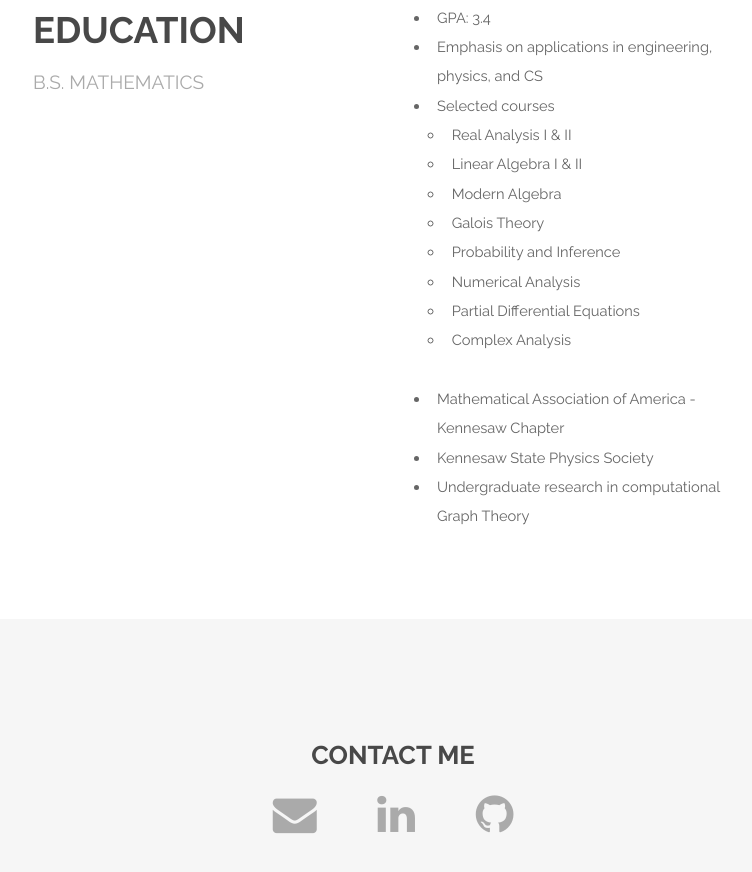
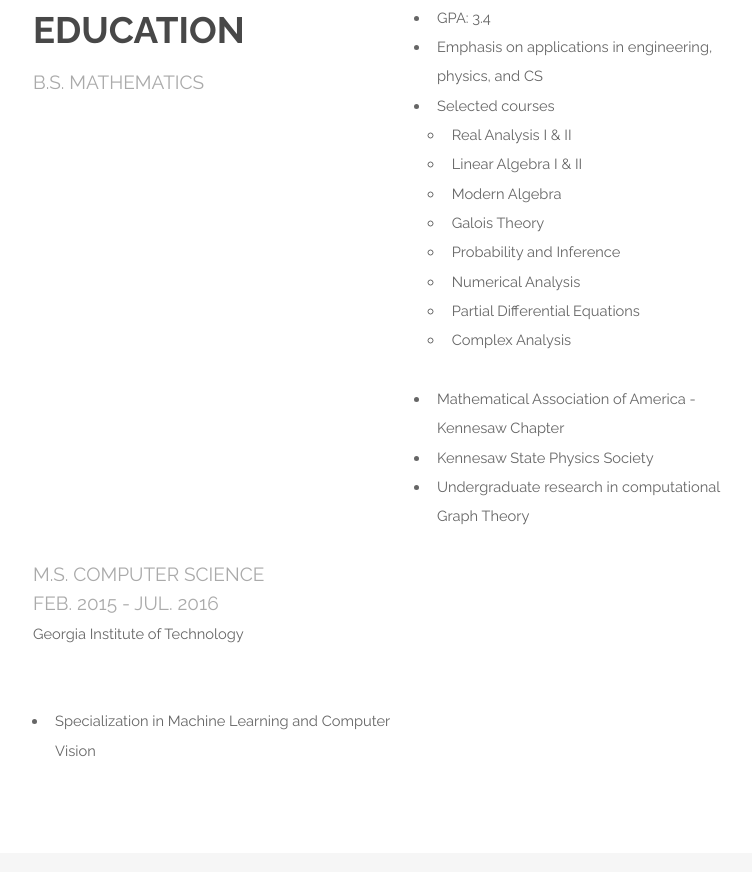
Before and after one commit to wlvc/wlvc.github.io, a plain HTML site: page index.html in a window 1280 px wide. Shown: the part 1782-2654 px from the top of the page, without its empty margins (247-999 px from the left). Drawn offline with Linux system fonts and the light colour scheme.

Commit message:
Update index.html

```diff
--- a/index.html
+++ b/index.html
@@ -50,8 +50,8 @@
 							<div class="6u 12u$(medium)">
 								<header class="major">
 									<h2>Work</h2>
-									<p>Intercontinental Exchange</p><p>Aug. 2016 - present</p>
-									<small>Developer/Systems Administrator</small>
+									<p>New York Stock Exchange</p><p>Aug. 2016 - present</p>
+									<small>Developer</small>
 								</header>
 							</div>
 							<div class="6u$ 12u$(medium)">
@@ -140,7 +140,23 @@
 								</ul>
 							</div>
 						</div>
+
+						<div class="6u 12u$(medium)">
+								<header class="major">
+									<p>M.S. Computer science</p><p>Feb. 2015 - Jul. 2016</p>
+									<small>Georgia Institute of Technology</small>
+								</header>
+							</div>
+							<div class="6u$ 12u$(medium)">
+								<ul>
+									<li>Specialization in Machine Learning and Computer Vision</li>
+								</ul>
+							</div>
+						</div>
+
 					</div>
+
+
 				</section>
 
 		<!-- Footer -->
```
